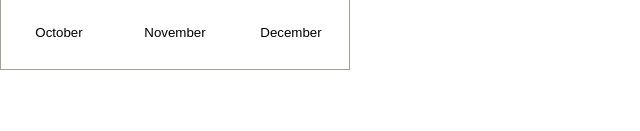
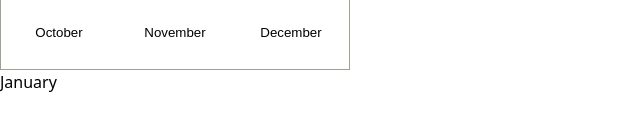
Before and after one commit to WalassiSilva/money-manager, a React (Vite) app: page / in a window 1280 px wide. Shown: the part 277-408 px from the top of the page, without its empty margins (0-640 px from the left). Built offline with nearby package versions, Linux system fonts and the light colour scheme; no server answers.

Commit message:
add context provider for Calendar Dates, add functions to chartJs

```diff
--- a/src/Pages/Home.tsx
+++ b/src/Pages/Home.tsx
@@ -1,19 +1,29 @@
-import React, { useEffect } from "react";
+import React, { useEffect, useContext } from "react";
 import { Header } from "../components/shared/Header";
 import { CategoryBalance } from "../components/Home/CategoryBalance";
 import { LastTransactions } from "../components/Home/LastTransactions";
 
+import { DateContext } from "../context/GlobalProvider";
+
 const Home = () => {
+  const { date, setDate } = useContext(DateContext);
+  const year = new Date(date).getFullYear();
+  const month = new Date(date).getMonth();
+  useEffect(() => {
+    setDate(new Date(date).toISOString());
+  }, [date]);
 
-  useEffect(() => {
-  }, []);
+  const months = [
+    "January", "February", "March", "April", "May", "June",
+    "July", "August", "September", "October", "November", "December"
+  ];
 
   return (
     <div className="bg-gray-900 text-white w-full h-screen flex flex-col gap-6 items-center overflow-scroll">
       <Header />
-
-      <CategoryBalance year={2023} month={10} />
-      <LastTransactions  />
+      <p>{months[month]}</p>
+      <CategoryBalance year={year} month={month} />
+      <LastTransactions />
     </div>
   );
 };
--- a/src/Types.ts
+++ b/src/Types.ts
@@ -32,3 +32,8 @@ export interface DataProps {
 
 export const colors = ["#2c3d57", "#115e59", "##ef4444", "#d97706", "#000",
   "#422006", "#065f46", "#2e1065", "#22c55e", "#c084fc"];
+
+export interface DateContextProps {
+  date: string;
+  setDate: (c: string) => void;
+}
--- a/src/components/Home/CategoryBalance/index.tsx
+++ b/src/components/Home/CategoryBalance/index.tsx
@@ -2,26 +2,20 @@ import React, { useEffect, useState } from "react";
 import { Link } from "react-router-dom";
 import { Chart as ChartJS, ArcElement, Tooltip, Legend } from "chart.js";
 import { Doughnut } from "react-chartjs-2";
-import { getCategories, getCategoriesSum } from "../../../services-api";
-import { CategoriesProps, DataProps, colors } from "../../../Types";
+import { getCategoriesSum } from "../../../services-api";
+import { DataProps } from "../../../Types";
 
 ChartJS.register(ArcElement, Tooltip, Legend);
 
 const CategoryBalance = ({ year, month }: DataProps) => {
   const [categories, setCategories] = useState([]);
   const [categoryValues, setCategoryValue] = useState([]);
+  const limitDate = new Date(new Date().getFullYear(), new Date().getMonth());
+  const targetDate = new Date(Number(year), Number(month));
 
-  useEffect(() => {
-    // fetchCategories();
-    fetchCategorieSum(year, month);
-  }, []);
+  const fetchCategorieSum = async (year: string | number, month: string | number) => {
+    const data = await getCategoriesSum(year, Number(month) + 1);
 
-  // const fetchCategories = async () => {
-  //   const data = await getCategories();
-  //   // setCategories(data.map((e: { title: string, sum: number }) => e.title));
-  // };
-  const fetchCategorieSum = async (year: string | number, month: string | number) => {
-    const data = await getCategoriesSum(year, month);
     setCategories(data.map((e: { category: string, sum: number }) => e.category));
     setCategoryValue(data.map((e: { category: string, sum: number }) => e.sum));
   };
@@ -37,13 +31,18 @@ const CategoryBalance = ({ year, month }: DataProps) => {
     }]
   };
 
-
+  useEffect(() => {
+    fetchCategorieSum(year, month);
+  }, [year, month]);
 
   const options = {};
   return (
     <section className="flex items-center justify-center">
       <div className=" w-[300px] sm:w-[400px] flex items-center justify-center">
-        <Doughnut data={data} options={options} ></Doughnut>
+        {limitDate >= targetDate && (
+
+          <Doughnut data={data} options={options} ></Doughnut>
+        )}
       </div>
       <Link to="#"></Link>
     </section>
--- a/src/components/Transactions/TransactionsList/index.tsx
+++ b/src/components/Transactions/TransactionsList/index.tsx
@@ -1,4 +1,4 @@
-import React, { useEffect, useState } from "react";
+import React, { useContext, useEffect, useState } from "react";
 import { getTransactionsByMonth } from "../../../services-api";
 
 import Calendar from "react-calendar";
@@ -7,13 +7,15 @@ import { Link } from "react-router-dom";
 import { FaArrowLeft } from "react-icons/fa";
 import { BalanceProps, TransactionsProps } from "../../../Types";
 import { ScrollUpButton } from "../../ScrollUpButton";
+import { DateContext } from "../../../context/GlobalProvider";
 
 
 
 export const TransactionsList = () => {
   const [transactions, setTransactions] = useState<TransactionsProps[]>([]);
   const [balance, setBalance] = useState<BalanceProps>();
-  const [date, setDate] = useState(new Date());
+  // const [date, setDate] = useState(new Date());
+  const { date, setDate } = useContext(DateContext);
 
   const monetaryValue = (value: number) => {
     if (value) {
@@ -27,7 +29,7 @@ export const TransactionsList = () => {
 
   useEffect(() => {
 
-    fetchMonthData(date.getFullYear(), date.getMonth() + 1);
+    fetchMonthData(new Date(date).getFullYear(), new Date(date).getMonth() + 1);
 
   }, [date, transactions.length]);
 
@@ -35,7 +37,6 @@ export const TransactionsList = () => {
     const data = await getTransactionsByMonth(year, month);
     setTransactions(data.filterResult);
     setBalance(data?.balance);
-
   };
 
 
@@ -78,7 +79,7 @@ export const TransactionsList = () => {
         </div>
         {
           transactions.map((item) => (
-            <Link to={`/transactions/${item.id}`}  key={Math.random()}>
+            <Link to={`/transactions/${item.id}`} key={Math.random()}>
               <TransactionsCard
                 id={item.id}
                 title={item.title}
--- a/src/components/shared/Header.tsx
+++ b/src/components/shared/Header.tsx
@@ -1,21 +1,26 @@
-import React from "react";
+import React, { useContext, useEffect } from "react";
 import Calendar from "react-calendar";
 import "react-calendar/dist/Calendar.css";
+import { DateContext } from "../../context/GlobalProvider";
+import { DateContextProps } from "../../Types";
 
 const Header = () => {
 
-  const dateValue: Date = new Date(new Date().getFullYear(), new Date().getMonth());
+  const { date, setDate } = useContext(DateContext);
 
+  useEffect(() => {
+    onChangeHandle(date);
+  }, []);
 
   function onChangeHandle(e) {
-    console.log(e.getMonth()+1);
+    setDate(e);
   }
 
   return (
     <div className="text-black my-1 flex justify-center items-center ">
       <Calendar
         onClickMonth={onChangeHandle}
-        value={dateValue}
+        value={date}
         view="year"
         className={"w-56 p-0 h-10 overflow-hidden duration-300 hover:duration-300 hover:h-[250px] rounded-lg bg-gray-500 text-white"}
 
--- /dev/null
+++ b/src/context/GlobalProvider.tsx
@@ -0,0 +1,18 @@
+import React, { createContext, useState } from "react";
+
+interface DataProviderProps {
+  children: React.ReactNode
+}
+
+export const DateContext = createContext<DataProviderProps>({});
+
+export const DateProvider: React.FC<DataProviderProps> = ({ children }) => {
+
+  const [date, setDate] = useState(new Date().toISOString());
+
+  return (
+    <DateContext.Provider value={{ date, setDate }}>
+      {children}
+    </DateContext.Provider>
+  );
+};
--- a/src/main.tsx
+++ b/src/main.tsx
@@ -1,10 +1,13 @@
-import React from 'react'
-import ReactDOM from 'react-dom/client'
-import App from './App.tsx'
-import './index.css'
+import React from "react";
+import ReactDOM from "react-dom/client";
+import App from "./App.tsx";
+import "./index.css";
+import { DateProvider } from "./context/GlobalProvider.tsx";
 
-ReactDOM.createRoot(document.getElementById('root')!).render(
+ReactDOM.createRoot(document.getElementById("root")!).render(
   <React.StrictMode>
-    <App />
+    <DateProvider>
+      <App />
+    </DateProvider>
   </React.StrictMode>,
-)
+);
```
